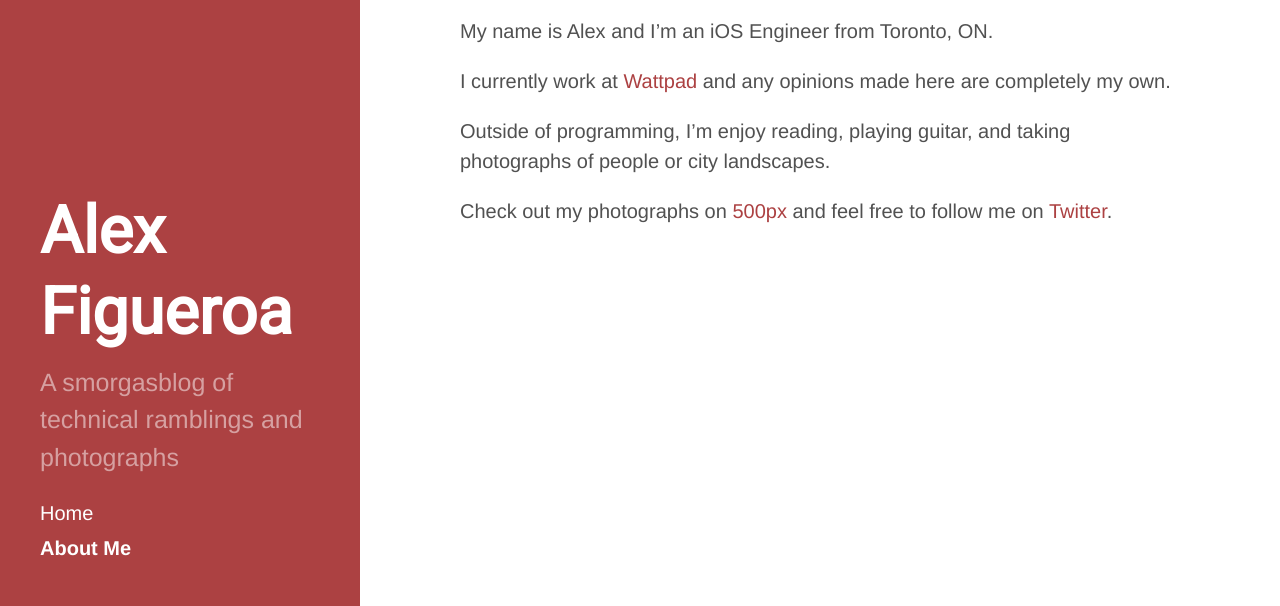
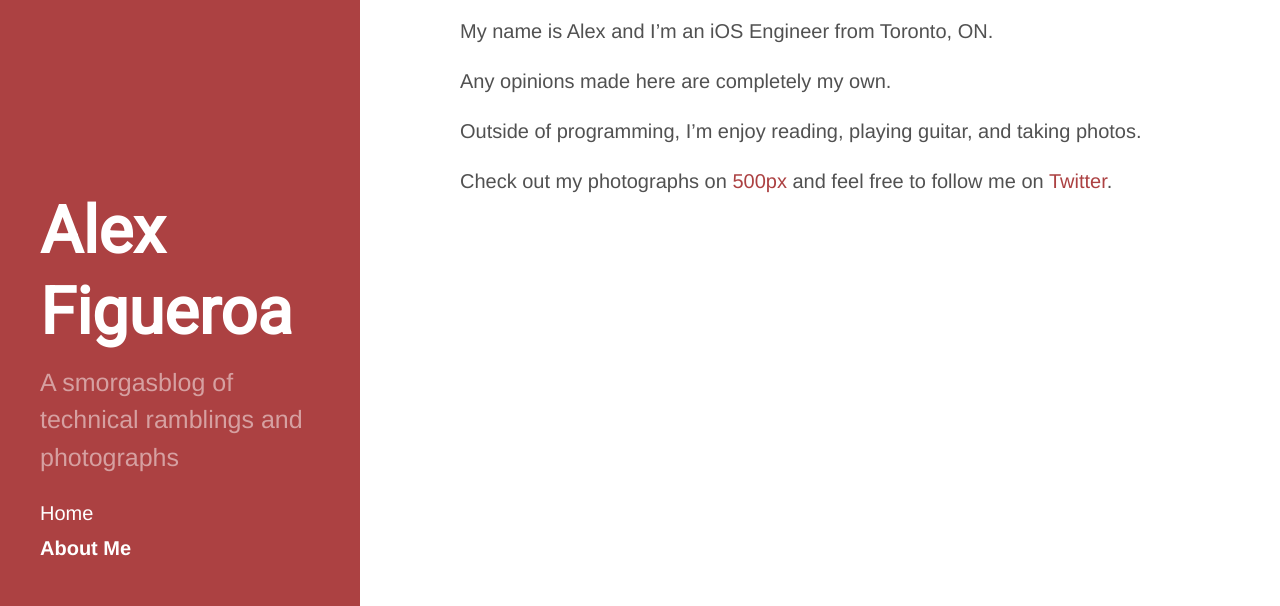
Before and after one commit to ajfigueroa/ajfigueroa.github.io, a Jekyll site: the page built from _pages/about.md, in a window 1280 px wide, cut to the strip 294-900 px from the top of the page. Built offline with Jekyll 4.4.1, drawn with Linux system fonts in a browser that asks for light colours.

Commit message:
Update job stuff

```diff
--- a/_pages/about.md
+++ b/_pages/about.md
@@ -10,8 +10,8 @@ permalink: /about/
 
 My name is Alex and I'm an iOS Engineer from Toronto, ON.
 
-I currently work at [Wattpad](https://www.wattpad.com) and any opinions made here are completely my own.
+Any opinions made here are completely my own.
 
-Outside of programming, I'm enjoy reading, playing guitar, and taking photographs of people or city landscapes.
+Outside of programming, I'm enjoy reading, playing guitar, and taking photos.
 
 Check out my photographs on [500px](https://500px.com/{{site.author.five_hundred_username}}) and feel free to follow me on [Twitter](https://www.twitter.com/{{ site.author.twitter_username }}).
```
